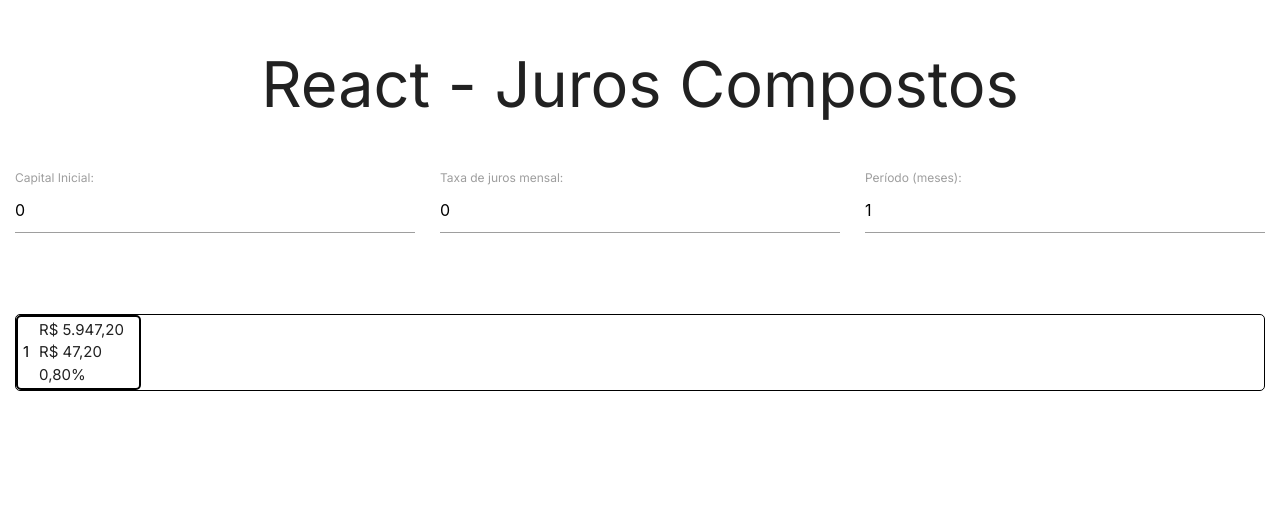
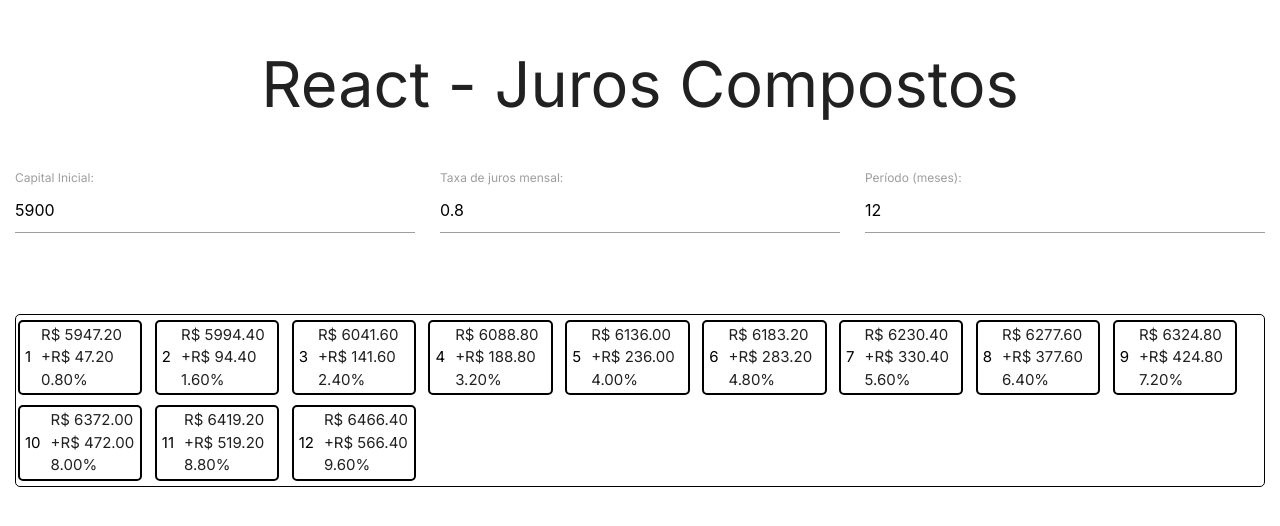
Before and after one commit to WallisonStorck/ReactJurosCompostos-IGTI, a React (Create React App) app: page / in a window 1280 px wide. Shown: the top 526 px of the page. Built offline with nearby package versions, Linux system fonts and the light colour scheme.

Commit message:
Added calcs in component Installment

```diff
--- a/src/App.js
+++ b/src/App.js
@@ -5,12 +5,14 @@ import Installments from "./components/Installments";
 import Warning from "./components/Warning";
 
 export default function App() {
-  const [initialCapital, setInitialCapital] = useState(0);
-  const [monthlyRate, setMonthlyRate] = useState(0);
-  const [timeCourse, setTimeCourse] = useState(1);
+  const [initialCapital, setInitialCapital] = useState(5900);
+  const [monthlyRate, setMonthlyRate] = useState(0.8);
+  const [timeCourse, setTimeCourse] = useState(12);
   const [errorMessage, setErrorMessage] = useState("");
 
-  const CONSTS = {
+  const [installments, setInstallments] = useState([]);
+
+  const CONST = {
     MIN_INITIAL_CAPITAL: 0,
     MAX_INITIAL_CAPITAL: 100000,
     MIN_MONTHLY_RATE: -12,
@@ -22,11 +24,11 @@ export default function App() {
   function handleChangeInput(value, input) {
     if (input === "initialCapital") {
       if (
-        value < CONSTS.MIN_INITIAL_CAPITAL ||
-        value > CONSTS.MAX_INITIAL_CAPITAL
+        value < CONST.MIN_INITIAL_CAPITAL ||
+        value > CONST.MAX_INITIAL_CAPITAL
       ) {
         setErrorMessage(
-          `O capital inicial deve ser entre ${CONSTS.MIN_INITIAL_CAPITAL} e ${CONSTS.MAX_INITIAL_CAPITAL}!`
+          `O capital inicial deve ser entre ${CONST.MIN_INITIAL_CAPITAL} e ${CONST.MAX_INITIAL_CAPITAL}!`
         );
         return;
       }
@@ -35,9 +37,9 @@ export default function App() {
       return;
     }
     if (input === "monthlyRate") {
-      if (value < CONSTS.MIN_MONTHLY_RATE || value > CONSTS.MAX_MONTHLY_RATE) {
+      if (value < CONST.MIN_MONTHLY_RATE || value > CONST.MAX_MONTHLY_RATE) {
         setErrorMessage(
-          `A taxa de juros deve variar entre ${CONSTS.MIN_MONTHLY_RATE} e ${CONSTS.MAX_MONTHLY_RATE}!`
+          `A taxa de juros deve variar entre ${CONST.MIN_MONTHLY_RATE} e ${CONST.MAX_MONTHLY_RATE}!`
         );
         return;
       }
@@ -46,9 +48,9 @@ export default function App() {
       return;
     }
     if (input === "timeCourse") {
-      if (value < CONSTS.MIN_TIME_COUSE || value > CONSTS.MAX_TIME_COUSE) {
+      if (value < CONST.MIN_TIME_COUSE || value > CONST.MAX_TIME_COUSE) {
         setErrorMessage(
-          `As parcelas devem variar entre ${CONSTS.MIN_TIME_COUSE} e ${CONSTS.MAX_TIME_COUSE}!`
+          `As parcelas devem variar entre ${CONST.MIN_TIME_COUSE} e ${CONST.MAX_TIME_COUSE}!`
         );
         return;
       }
@@ -59,7 +61,7 @@ export default function App() {
   }
 
   useEffect(() => {
-    const installments = [];
+    const arrayInstallment = [];
 
     for (let i = 1; i <= timeCourse; i++) {
       const installmentNumber = parseInt(i);
@@ -77,16 +79,14 @@ export default function App() {
 
       const objectInstallment = {
         id: i,
-        accumulatedAmount,
-        installment: currentInstallment,
-        rate: currentRate,
+        accumulatedAmount: accumulatedAmount.toFixed(2),
+        installment: currentInstallment.toFixed(2),
+        rate: currentRate.toFixed(2),
       };
 
-      installments.push(objectInstallment);
-
-      // console.log(objectInstallment);
+      arrayInstallment.push(objectInstallment);
     }
-    console.log(installments);
+    setInstallments(arrayInstallment);
   }, [initialCapital, monthlyRate, timeCourse]);
 
   return (
@@ -99,7 +99,7 @@ export default function App() {
         handleChangeInput={handleChangeInput}
       />
       <Warning>{errorMessage}</Warning>
-      <Installments />
+      <Installments installments={installments} />
     </div>
   );
 }
--- a/src/components/Installment.js
+++ b/src/components/Installment.js
@@ -1,14 +1,19 @@
 import React from "react";
 import css from "./Installment.module.css";
 
-export default function Installment() {
+export default function Installment({
+  id,
+  accumulatedAmount,
+  installment,
+  rate,
+}) {
   return (
     <div className={css.box}>
-      <span className={css.number}>1</span>
+      <span className={css.number}>{id}</span>
       <div className={css.information}>
-        <span>R$ 5.947,20</span>
-        <span>R$ 47,20</span>
-        <span>0,80%</span>
+        <span>{`R$ ${accumulatedAmount}`}</span>
+        <span>{`+R$ ${installment}`}</span>
+        <span>{`${rate}%`}</span>
       </div>
     </div>
   );
--- a/src/components/Installment.module.css
+++ b/src/components/Installment.module.css
@@ -1,6 +1,7 @@
 .box {
   width: 10%;
   padding: 2px 5px;
+  margin: 5px 0px;
   border: 2px solid black;
   border-radius: 5px;
 
--- a/src/components/Installments.js
+++ b/src/components/Installments.js
@@ -2,10 +2,19 @@ import React from "react";
 import Installment from "./Installment";
 import css from "./Installments.module.css";
 
-export default function Installments() {
+export default function Installments({ installments }) {
   return (
     <div className={css.boxInstallments}>
-      <Installment />
+      {installments.map(({ id, accumulatedAmount, installment, rate }) => {
+        return (
+          <Installment
+            id={id}
+            accumulatedAmount={accumulatedAmount}
+            installment={installment}
+            rate={rate}
+          />
+        );
+      })}
     </div>
   );
 }
--- a/src/components/Installments.module.css
+++ b/src/components/Installments.module.css
@@ -1,4 +1,10 @@
 .boxInstallments {
+  padding: 0px 2px;
+
+  display: flex;
+  flex-wrap: wrap; /* Quebra a linha */
+  gap: 1%;
+
   border: 1px solid black;
   border-radius: 5px;
 }
```
